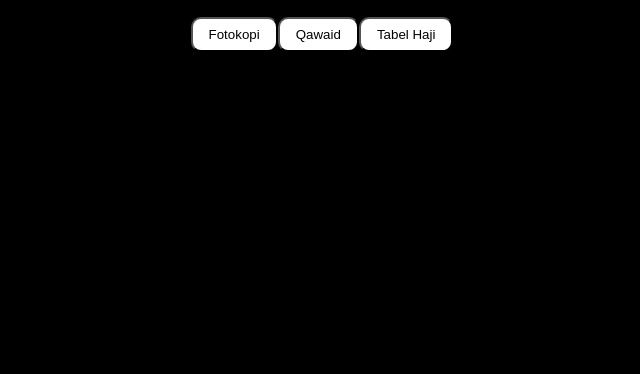
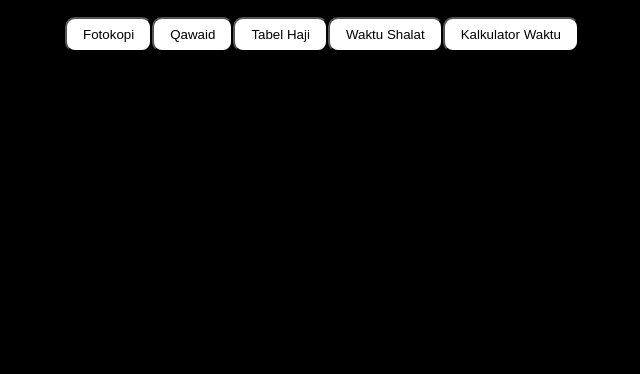
Before and after one commit to zii0x/zii0x.github.io, a plain HTML site: page index.html in a window 1280 px wide. Shown: the part 426-800 px from the top of the page, without its empty margins (318-958 px from the left). Drawn offline with Linux system fonts and the light colour scheme.

Commit message:
Update index.html

```diff
--- a/index.html
+++ b/index.html
@@ -34,6 +34,7 @@
 
         .buttons {
             display: inherit;
+            margin: 0 5%
         }
 
         button {
@@ -53,6 +54,8 @@
             <a href="fc.html"><button>Fotokopi</button></a>
             <a href="q.html"><button>Qawaid</button></a>
             <a href="table.html"><button>Tabel Haji</button></a>
+            <a href="clock.html"><button>Waktu Shalat</button></a>
+            <a href="time.html"><button>Kalkulator Waktu</button></a>
         </div>
     </div>
 </body>
```
